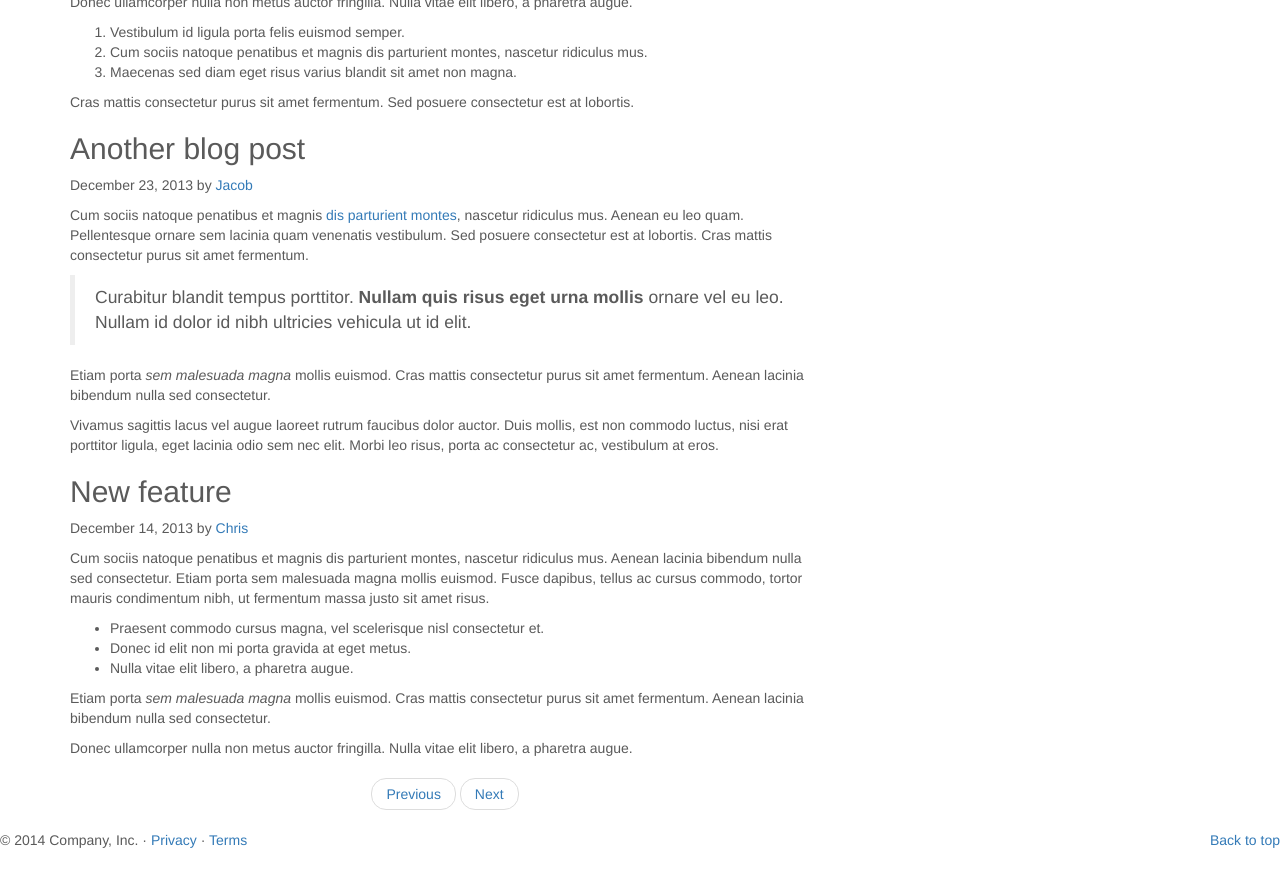
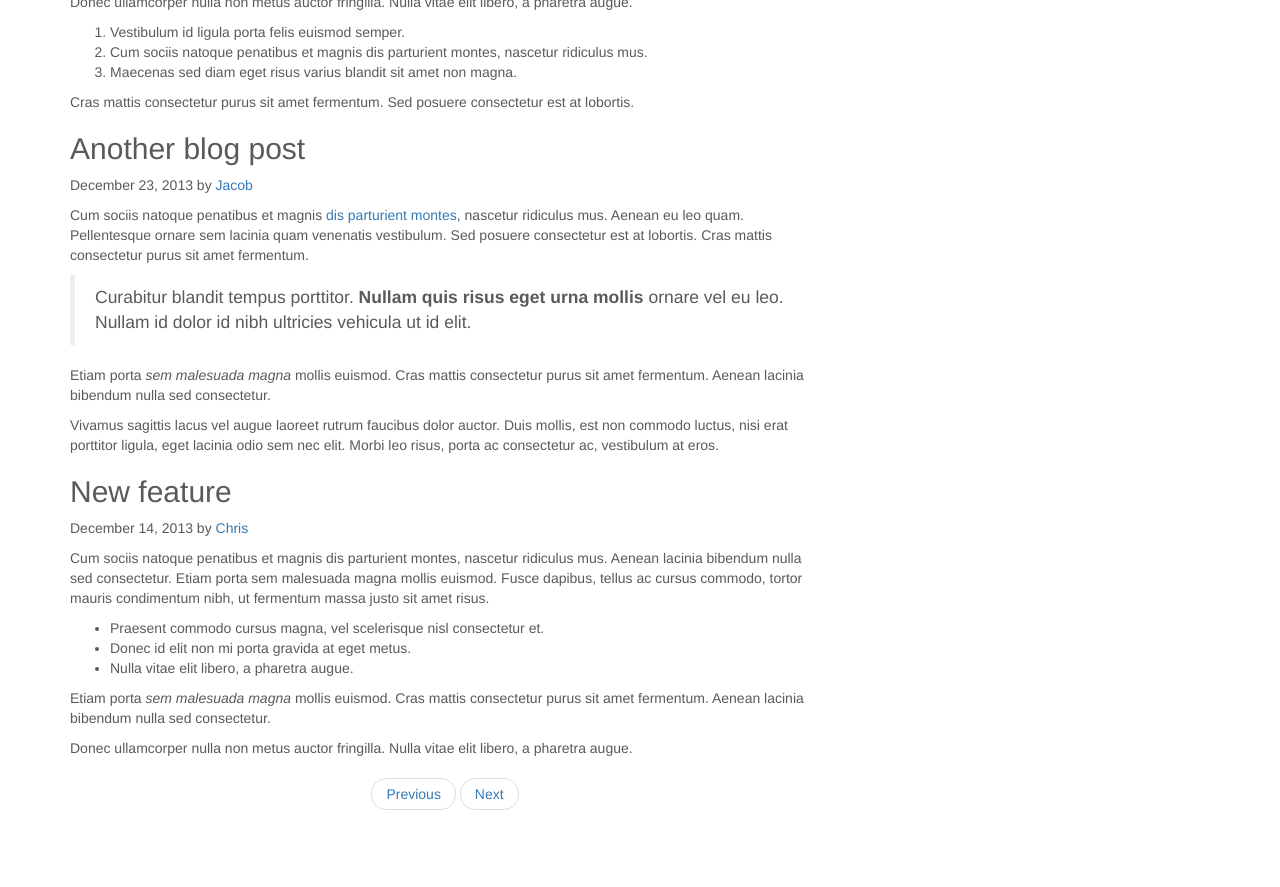
Before and after one commit to guming/myblog, a Jekyll site: the page contact.html, which Jekyll copies as it is, in a window 1280 px wide and 900 px high, scrolled down 877 px. Shown: the top 887 px of the window. Built offline with Jekyll 4.4.1, drawn with Linux system fonts in a browser that asks for light colours; nearby versions of some CDN libraries.

Commit message:
move page

```diff
--- a/contact.html
+++ b/contact.html
@@ -149,19 +149,6 @@
     </div><!-- /.container -->
 
 
-
-
-
-<div class="blog-footer">
-      <!-- FOOTER -->
-      <footer>
-        <p class="pull-right"><a href="#">Back to top</a></p>
-        <p>&copy; 2014 Company, Inc. &middot; <a href="#">Privacy</a> &middot; <a href="#">Terms</a></p>
-      </footer>
-
-    </div><!-- /.container -->
-
-
     <!-- Bootstrap core JavaScript
     ================================================== -->
     <!-- Placed at the end of the document so the pages load faster -->
```
